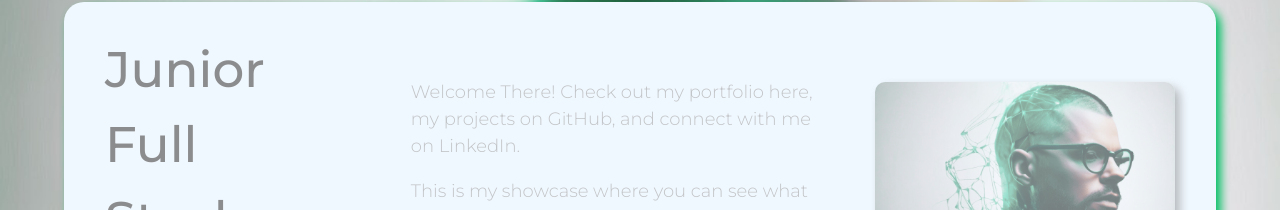
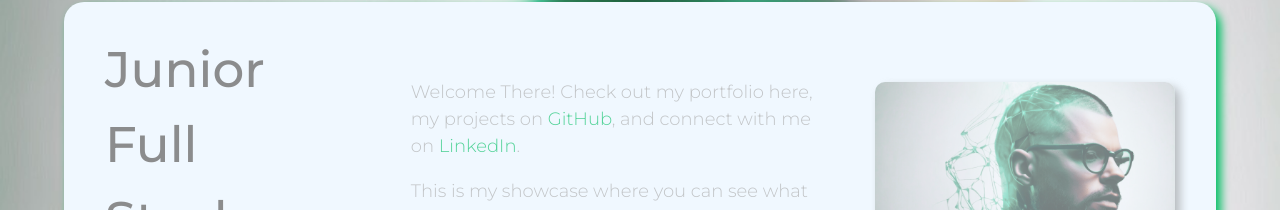
Before and after one commit to DamianMan/portfolio, a React (Vite) app: page / in a window 1280 px wide. Shown: the part 254-464 px from the top of the page. Built offline with nearby package versions, Linux system fonts and the light colour scheme.

Commit message:
Updated sections

```diff
--- a/src/components/ContactMeSection.jsx
+++ b/src/components/ContactMeSection.jsx
@@ -6,8 +6,9 @@ import {
   TextField,
   IconButton,
   Button,
+  Collapse,
 } from "@mui/material";
-import React, { useState } from "react";
+import React, { useRef, useState } from "react";
 import Grid from "@mui/material/Grid2";
 import HomeIcon from "@mui/icons-material/Home";
 import PlaceIcon from "@mui/icons-material/Place";
@@ -15,6 +16,7 @@ import AlternateEmailIcon from "@mui/icons-material/AlternateEmail";
 import PhoneIcon from "@mui/icons-material/Phone";
 import LinkedInIcon from "@mui/icons-material/LinkedIn";
 import SendIcon from "@mui/icons-material/Send";
+import { useInView } from "framer-motion";
 
 const info = [
   {
@@ -81,6 +83,8 @@ const Title = styled(Typography)(({ theme }) => ({
 }));
 
 function ContactMeSection(props) {
+  const container = useRef();
+  const inView = useInView(container, { once: true });
   const [fullName, setFullName] = useState("");
   const [email, setEmail] = useState("");
   const [message, setMessage] = useState("");
@@ -109,7 +113,8 @@ function ContactMeSection(props) {
   };
   return (
     <>
-      <Title>Connect</Title>
+      <Collapse ref={container} in={inView} timeout={6000} collapsedSize={30}>
+        <Title id="connect">Connect</Title>
         <Typography align="center" fontFamily={"Montserrat"} color="grey">
           Please leave me a message and I will get in touch with you 💬
         </Typography>
@@ -260,6 +265,7 @@ function ContactMeSection(props) {
             </Button>
           </Box>
         </form>
+      </Collapse>
     </>
   );
 }
--- a/src/components/HomePageBox.jsx
+++ b/src/components/HomePageBox.jsx
@@ -1,5 +1,5 @@
 import React from "react";
-import { styled, Typography, Box, Fade } from "@mui/material";
+import { styled, Typography, Box, Fade, Link } from "@mui/material";
 import meAi from "../assets/meAi.jpg";
 import { grey } from "@mui/material/colors";
 
@@ -76,8 +76,21 @@ function HomePageBox({ isLightMode }) {
           }}
         >
           <IntroText align="left">
-            Welcome There! Check out my portfolio here, my projects on GitHub,
-            and connect with me on LinkedIn.
+            Welcome There! Check out my portfolio here, my projects on{" "}
+            <Link
+              sx={{ textDecoration: "none", color: "#00bf63" }}
+              href="https://github.com/DamianMan"
+            >
+              GitHub
+            </Link>
+            , and connect with me on{" "}
+            <Link
+              sx={{ textDecoration: "none", color: "#00bf63" }}
+              href="https://www.linkedin.com/in/damiano-manzillo-787344259/"
+            >
+              LinkedIn
+            </Link>
+            .
           </IntroText>
           <br></br>
           <IntroText align="left">
--- a/src/components/MenuButton.jsx
+++ b/src/components/MenuButton.jsx
@@ -10,12 +10,21 @@ import CloseIcon from "@mui/icons-material/Close";
 import SpeedDialIcon from "@mui/material/SpeedDialIcon";
 import SegmentTwoToneIcon from "@mui/icons-material/SegmentTwoTone";
 import GitHubIcon from "@mui/icons-material/GitHub";
+import pdf from "../assets/resume.pdf";
 
 const actions = [
   { icon: <BlurLinearIcon />, name: "Skills", href: "#skills" },
   { icon: <AutoAwesomeMotionIcon />, name: "Projects", href: "#projects" },
-  { icon: <ConnectWithoutContactIcon />, name: "Connect With Me", href: "#" },
-  { icon: <PictureAsPdfIcon />, name: "Resume", href: "#" },
+  {
+    icon: <ConnectWithoutContactIcon />,
+    name: "Connect With Me",
+    href: "#connect",
+  },
+  {
+    icon: <PictureAsPdfIcon />,
+    name: "Resume",
+    href: pdf,
+  },
   {
     icon: <GitHubIcon />,
     name: "Github Profile",
--- a/src/components/ProjectsSection.jsx
+++ b/src/components/ProjectsSection.jsx
@@ -31,11 +31,10 @@ function ProjectsSection(props) {
   return (
     <>
       <Slide ref={container} in={inView} direction="down" timeout={3000}>
-        <Title>Projects</Title>
+        <Title id="projects">Projects</Title>
       </Slide>
 
       <Stack
-        id="projects"
         sx={{
           display: "flex",
           justifyContent: "center",
```
Also changed, not shown: 1 other file (tests, documents, lock files or other folders). Lines whose indentation alone changed are shown as unchanged.
